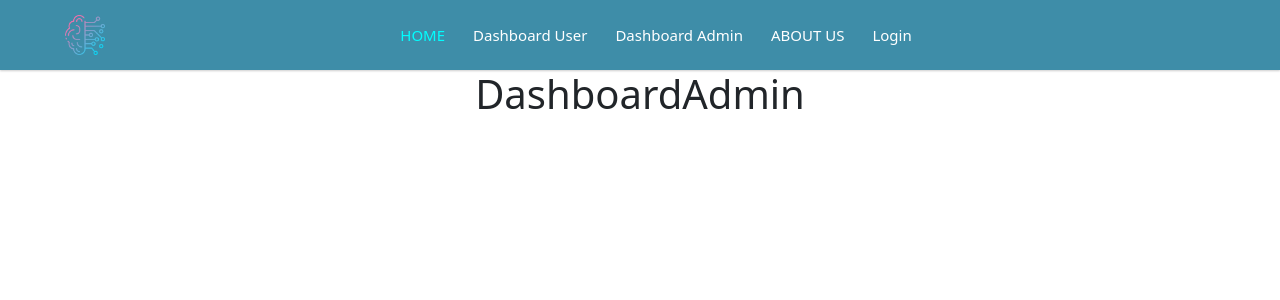
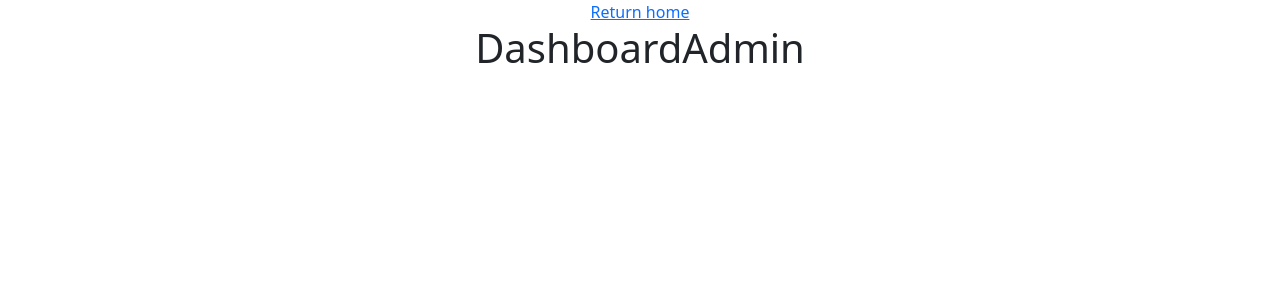
Before and after one commit to tranhuuvinh1109/LapTrinhMangNangCao, a React (Create React App) app: page /admin/dashboard in a window 1280 px wide. Shown: the top 300 px of the page. Built offline with nearby package versions, Linux system fonts and the light colour scheme.

Commit message:
config file

```diff
--- a/src/App.js
+++ b/src/App.js
@@ -1,18 +1,20 @@
 import React from 'react';
 import './App.css';
 import { Routes, Route } from 'react-router-dom';
-import { AuthPage, DashboardAdmin, DashboardUser, HomePage, LayoutPage } from './pages';
+import { LayoutAdmin, AuthPage, DashboardAdmin, DashboardUser, LayoutDefault, HomePage } from './pages';
 
 function App () {
   return (
     <div className="App">
       <Routes>
-        <Route path='/auth' element={<AuthPage />} />
-        <Route path='/' element={<LayoutPage />}>
+        <Route path='/' element={<LayoutDefault />}>
           <Route index element={<HomePage />} />
           <Route path='/user/dashboard' element={<DashboardUser />} />
-          <Route path='/admin/dashboard' element={<DashboardAdmin />} />
         </Route>
+        <Route path='/admin' element={<LayoutAdmin />}>
+          <Route path='dashboard' element={<DashboardAdmin />} />
+        </Route>
+        <Route path='/auth' element={<AuthPage />} />
       </Routes>
     </div>
   );
--- a/src/pages/HomePage.jsx
+++ b/src/pages/HomePage/index.js
@@ -1,5 +1,6 @@
 import React from 'react';
-import { ChooseFile } from '../components';
+import { ChooseFile } from '../../components';
+import './HomePage.css'
 
 
 const HomePage = () => {
--- /dev/null
+++ b/src/pages/LayoutAdmin/index.jsx
@@ -0,0 +1,14 @@
+import React from 'react';
+import './LayoutAdmin.css'
+import { Link, Outlet } from 'react-router-dom';
+
+const LayoutAdmin = () => {
+	return (
+		<div>
+			<Link to='/'>Return home</Link>
+			<Outlet />
+		</div>
+	)
+}
+
+export default LayoutAdmin
--- a/src/pages/LayoutPage.jsx
+++ b/src/pages/LayoutDefault/index.jsx
@@ -1,8 +1,8 @@
 import React from 'react';
 import { Outlet } from 'react-router-dom';
-import { Navbar } from '../components';
+import { Navbar } from '../../components';
 
-const LayoutPage = () => {
+const LayoutDefault = () => {
 	return (
 		<div>
 			<Navbar />
@@ -11,4 +11,4 @@ const LayoutPage = () => {
 	)
 }
 
-export default LayoutPage
+export default LayoutDefault
```
Also changed, not shown: src/pages/index.js (+5 -3 lines), src/pages/DashboardAdmin/index.jsx (renamed from src/pages/DashboardAdmin/index.js), src/pages/DashboardUser/index.jsx (renamed from src/pages/DashboardUser/index.js), src/pages/HomePage/HomePage.css (added), src/pages/LayoutAdmin/LayoutAdmin.css (added), src/pages/LayoutDefault/LayoutDefault.css (added).
